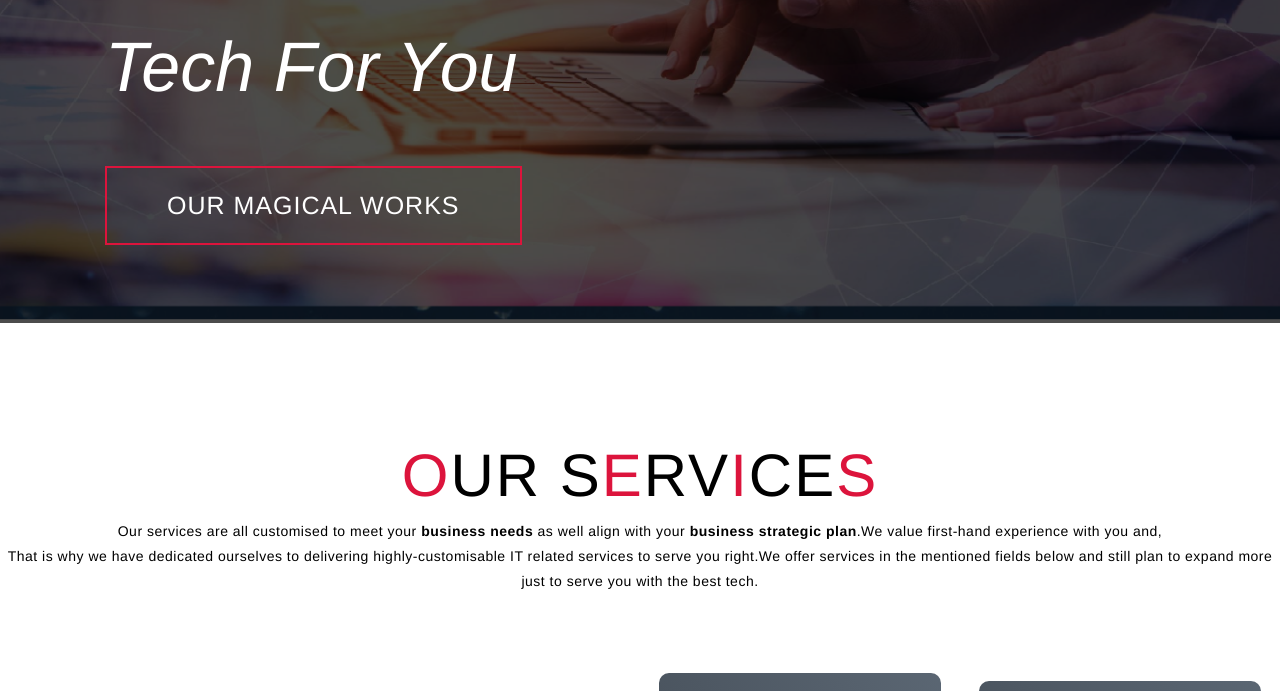
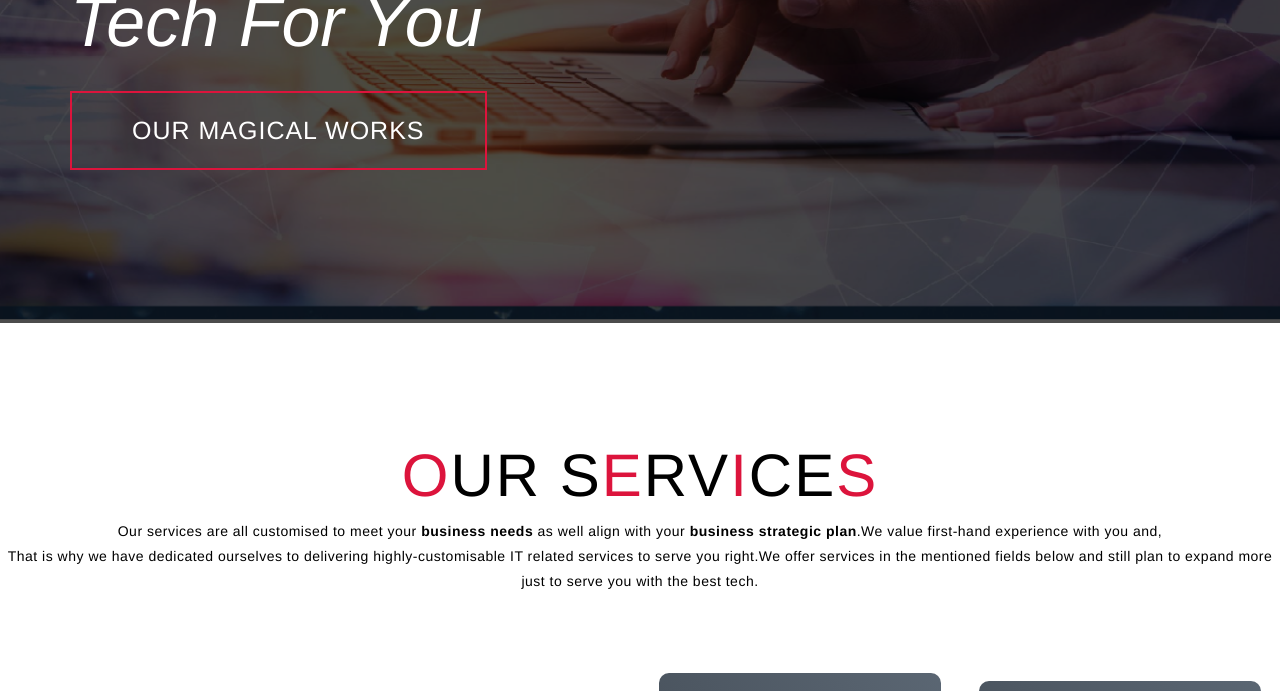
Before and after one commit to Ze-Meltechnologies/zemeltechnologies-llc, a plain HTML site: page index.html in a window 1280 px wide. Shown: the part 609-1300 px from the top of the page. Drawn offline with nearby package versions, Linux system fonts and the light colour scheme.

Commit message:
Update style.css

```diff
--- a/style.css
+++ b/style.css
@@ -139,21 +139,26 @@ p {
     z-index: -1;
 }
 
+
+
+/*
 #hero .hero {
     /*
    max-width: 1200px;
-   */
+
     margin: 0 auto;
     padding: 0 50px;
     justify-content: flex-start;
 }
+*/
 
 #hero h1 {
-    display: block;
+    /* display: block;
     width: 100%;
     /*
     width: fit-content;
     */
+    display: inline;
     font-size: 3.5rem;
     position: relative;
     color: transparent;
```
